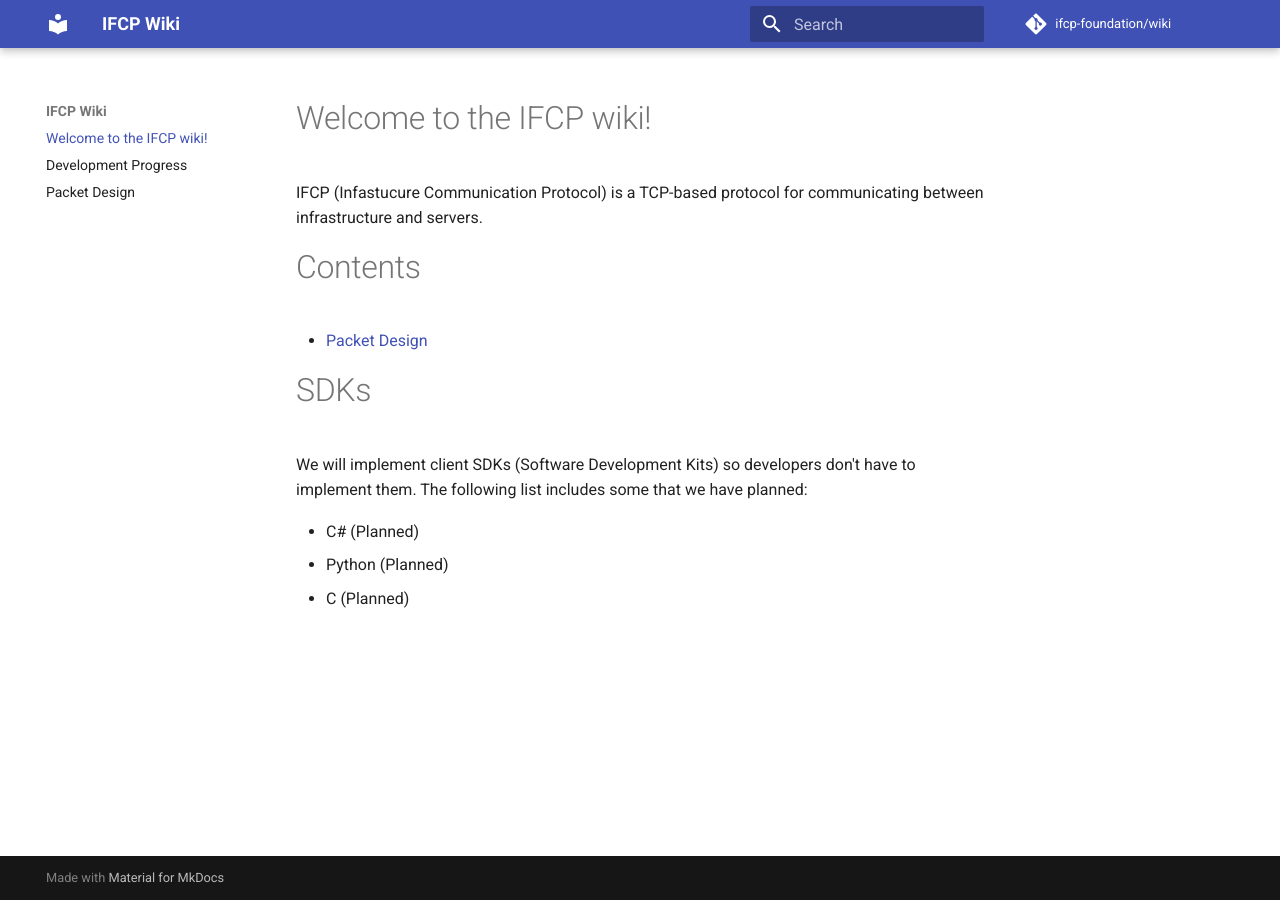
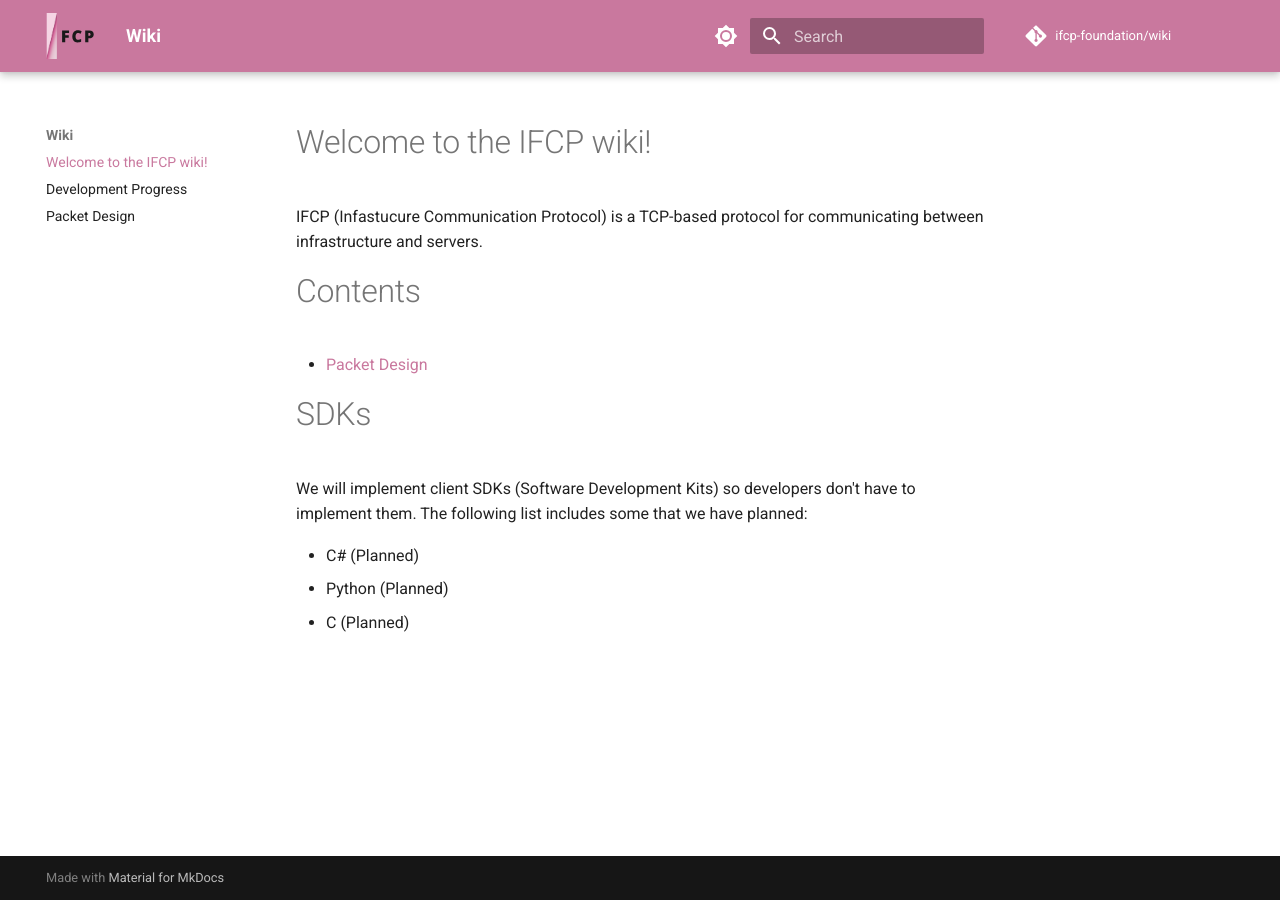
Before and after one commit to ifmp-foundation/wiki, an MkDocs documentation site: the page built from docs/index.md, in a window 1280 px wide. Built offline with MkDocs 1.6.1 and Material for MkDocs 9.7.7, drawn with Linux system fonts in a browser that asks for light colours; comment, search, counter and statistics services are not loaded.

Commit message:
Add custom color palette and update site configuration
- Introduced a new CSS file for a custom color palette in the IFCP Wiki.
- Defined primary and accent colors for both default and slate color schemes.
- Increased the logo size in the header for better visibility.
- Updated mkdocs.yml to use the new custom palette and added logo configuration.
- Enabled palette features for light and dark mode toggling.

```diff
--- /dev/null
+++ b/docs/stylesheets/custom_palette.css
@@ -0,0 +1,20 @@
+/* Custom palette for IFCP Wiki */
+:root {
+  --md-primary-fg-color: #C9789E;
+  --md-primary-fg-color--light: #e6b8ce;
+  --md-primary-fg-color--dark: #a04e74;
+  --md-accent-fg-color: #C9789E;
+}
+[data-md-color-scheme="slate"] {
+  --md-primary-fg-color: #C9789E;
+  --md-primary-fg-color--light: #e6b8ce;
+  --md-primary-fg-color--dark: #a04e74;
+  --md-accent-fg-color: #C9789E;
+}
+
+/* Make the logo larger in the header */
+.md-header__button.md-logo img, .md-header__button.md-logo svg {
+  height: 48px !important;
+  width: auto !important;
+  max-width: none !important;
+}
--- a/mkdocs.yml
+++ b/mkdocs.yml
@@ -1,6 +1,24 @@
-site_name: IFCP Wiki
+site_name:    Wiki
 site_url: https://ifmp-foundation.github.io/wiki/
 repo_name: ifcp-foundation/wiki
 repo_url: https://github.com/ifcp-foundation/wiki
 theme:
   name: material
+  logo: FCP.svg
+  palette:
+    - scheme: default
+      primary: custom
+      accent: custom
+      toggle:
+        icon: material/brightness-7
+        name: Switch to dark mode
+    - scheme: slate
+      primary: custom
+      accent: custom
+      toggle:
+        icon: material/brightness-4
+        name: Switch to light mode
+  features:
+    - palette
+extra_css:
+  - stylesheets/custom_palette.css
```
Also changed, not shown: docs/FCP.svg (added).
